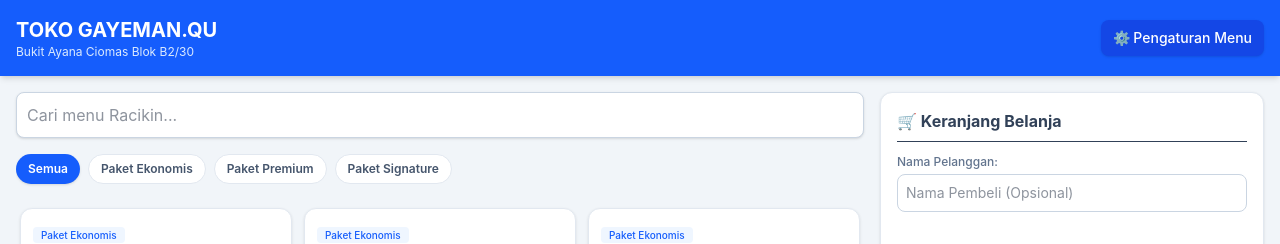
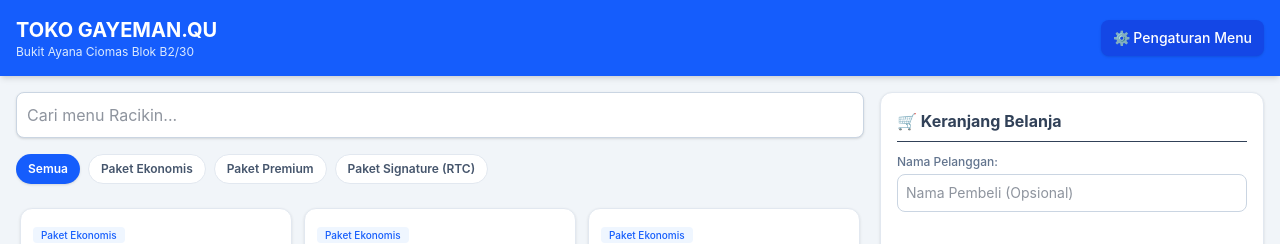
Before and after one commit to randytaufikh/toko-gayeman-pos, a React (Vite) app: page / in a window 1280 px wide. Shown: the top 244 px of the page. Built offline with nearby package versions, Linux system fonts and the light colour scheme; the HTML template or start-up script is replaced by a standard one.

Commit message:
tambahkan seluruh 56 menu racikin lengkap

```diff
--- a/src/App.jsx
+++ b/src/App.jsx
@@ -1,8 +1,9 @@
 import React, { useState, useEffect, useRef } from 'react';
 import html2canvas from 'html2canvas';
 
-// Data default produk Racikin (Langsung tertanam otomatis di aplikasi)
+// Data lengkap seluruh menu Pricelist Racikin
 const DEFAULT_PRODUCTS = [
+  // Paket Ekonomis
   { id: 1, name: "Sayur Bayam", price: 5000, category: "Paket Ekonomis" },
   { id: 2, name: "Tumis Kangkung", price: 5000, category: "Paket Ekonomis" },
   { id: 3, name: "Tumis Sawi Hijau", price: 5000, category: "Paket Ekonomis" },
@@ -22,12 +23,47 @@ const DEFAULT_PRODUCTS = [
   { id: 17, name: "Cabe Rawit Ekonomis", price: 10000, category: "Paket Ekonomis" },
   { id: 18, name: "Cabe & Tomat Ekonomis", price: 10000, category: "Paket Ekonomis" },
   { id: 19, name: "Sambal Ekonomis", price: 10000, category: "Paket Ekonomis" },
-  { id: 20, name: "Sayur Asem", price: 12000, category: "Paket Premium" },
-  { id: 21, name: "Sayur Lodeh", price: 12000, category: "Paket Premium" },
-  { id: 22, name: "Sop Ayam Bening", price: 15000, category: "Paket Premium" },
-  { id: 23, name: "Soto Ayam", price: 15000, category: "Paket Premium" },
-  { id: 24, name: "Tumis Daging Sapi Iris", price: 25000, category: "Paket Signature" },
-  { id: 25, name: "Ayam Goreng Lengkuas", price: 20000, category: "Paket Signature" }
+  { id: 20, name: "Bawang Putih Kupas", price: 10000, category: "Paket Ekonomis" },
+  { id: 21, name: "Bawang Merah Kupas", price: 10000, category: "Paket Ekonomis" },
+  { id: 22, name: "Bawang Kupas Mix Ekonomis", price: 12000, category: "Paket Ekonomis" },
+  { id: 23, name: "Bawang Mix Ekonomis", price: 12000, category: "Paket Ekonomis" },
+  { id: 24, name: "Tempe Orek", price: 15000, category: "Paket Ekonomis" },
+  { id: 25, name: "Tempe Tepung", price: 15000, category: "Paket Ekonomis" },
+
+  // Paket Premium
+  { id: 26, name: "Bakwan Jagung", price: 12000, category: "Paket Premium" },
+  { id: 27, name: "Tumis Toge Tempe", price: 12000, category: "Paket Premium" },
+  { id: 28, name: "Sambal Premium", price: 15000, category: "Paket Premium" },
+  { id: 29, name: "Sayur Bayam", price: 15000, category: "Paket Premium" },
+  { id: 30, name: "Tumis Kangkung", price: 15000, category: "Paket Premium" },
+  { id: 31, name: "Tumis Sawi Hijau Tahu Bakso", price: 15000, category: "Paket Premium" },
+  { id: 32, name: "Tumis Sawi Putih Tahu Bakso", price: 15000, category: "Paket Premium" },
+  { id: 33, name: "Tumis Pakcoy Tahu Bakso", price: 15000, category: "Paket Premium" },
+  { id: 34, name: "Sayur Sop Bakso", price: 15000, category: "Paket Premium" },
+  { id: 35, name: "Capcay Bakso", price: 15000, category: "Paket Premium" },
+  { id: 36, name: "Tumis Wortel Buncis Jagung Bakso", price: 15000, category: "Paket Premium" },
+  { id: 37, name: "Tumis Toge Tahu Bakso", price: 15000, category: "Paket Premium" },
+  { id: 38, name: "Tumis Buncis Bakso", price: 15000, category: "Paket Premium" },
+  { id: 39, name: "Sayur Asem", price: 15000, category: "Paket Premium" },
+  { id: 40, name: "Sayur Lodeh", price: 15000, category: "Paket Premium" },
+  { id: 41, name: "Bakwan Sayur", price: 15000, category: "Paket Premium" },
+  { id: 42, name: "Sayur Sop Kimlo Bakso", price: 18000, category: "Paket Premium" },
+  { id: 43, name: "Brokoli Wortel Bakso", price: 18000, category: "Paket Premium" },
+  { id: 44, name: "Bawang Kupas Mix Premium", price: 20000, category: "Paket Premium" },
+
+  // Paket Signature
+  { id: 45, name: "Terong Balado", price: 12000, category: "Paket Signature (RTC)" },
+  { id: 46, name: "Teri Tempe Balado", price: 20000, category: "Paket Signature (RTC)" },
+  { id: 47, name: "Ikan Lele Marinasi", price: 28000, category: "Paket Signature (RTC)" },
+  { id: 48, name: "Ikan Nila Marinasi", price: 28000, category: "Paket Signature (RTC)" },
+  { id: 49, name: "Tumis Kikil Kacang Panjang", price: 28000, category: "Paket Signature (RTC)" },
+  { id: 50, name: "Ayam Bumbu Teriyaki", price: 30000, category: "Paket Signature (RTC)" },
+  { id: 51, name: "Ayam Bumbu Wijen", price: 30000, category: "Paket Signature (RTC)" },
+  { id: 52, name: "Ayam Bumbu Lada Hitam", price: 35000, category: "Paket Signature (RTC)" },
+  { id: 53, name: "Ikan Tongkol Kemangi", price: 38000, category: "Paket Signature (RTC)" },
+  { id: 54, name: "Teri Tempe Kacang Balado", price: 38000, category: "Paket Signature (RTC)" },
+  { id: 55, name: "Ayam Ungkep Lengkuas", price: 40000, category: "Paket Signature (RTC)" },
+  { id: 56, name: "Ayam Bumbu Ketumbar", price: 40000, category: "Paket Signature (RTC)" }
 ];
 
 export default function App() {
@@ -306,7 +342,7 @@ export default function App() {
 
             <div className="flex flex-col gap-3">
               <p className="text-xs text-slate-500">
-                Menu lengkap Racikin sudah tertanam otomatis di dalam aplikasi dan siap digunakan di HP maupun komputer.
+                Seluruh 56 menu lengkap Racikin (Ekonomis, Premium, & Signature) sudah tertanam otomatis dan siap digunakan.
               </p>
               <div className="bg-blue-50 border border-blue-100 p-3 rounded-xl text-xs text-blue-800">
                 <span className="font-bold">Total menu aktif:</span> {products.length} item.
```
